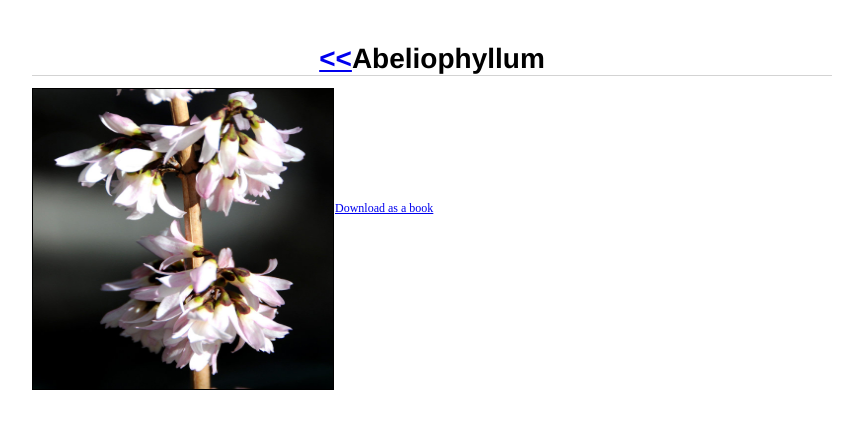
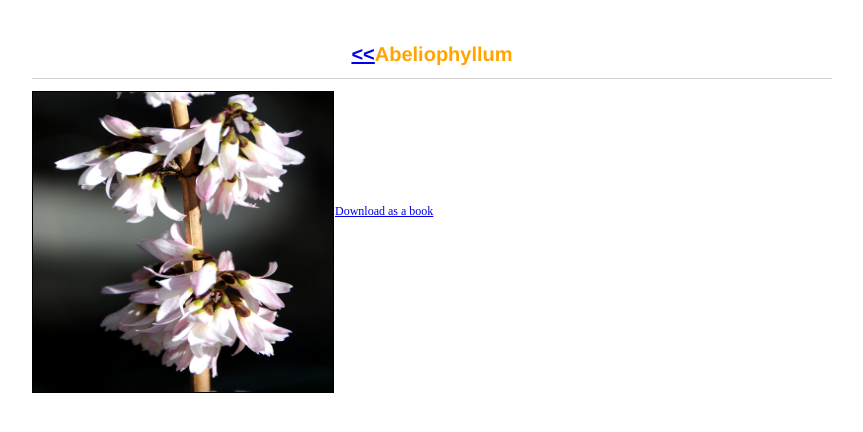
Before and after one commit to sharmapr25/Flower-catalog, a website: page public/abeliophyllum.html in a window 1280 px wide. Shown: the whole page, without its empty margins (46-909 px from the left). Drawn offline with Linux system fonts and the light colour scheme; no server answers.

Commit message:
Modified css for abeliophyllum page

```diff
--- a/public/css/flower.css
+++ b/public/css/flower.css
@@ -6,11 +6,14 @@ body{
 	width: 800px;
 	text-align: center;
 	font-family: helvetica;
-	font-size: 28px;
+	font-size: 20px;
 	font-weight: bold;
 	padding-top: 35px;
 	border-bottom: solid 1px lightgray;
 	align-content: center;
+	color: orange;
+    font-weight: 600px;
+    padding-bottom: 12px;
 }
 
 .container{
```
